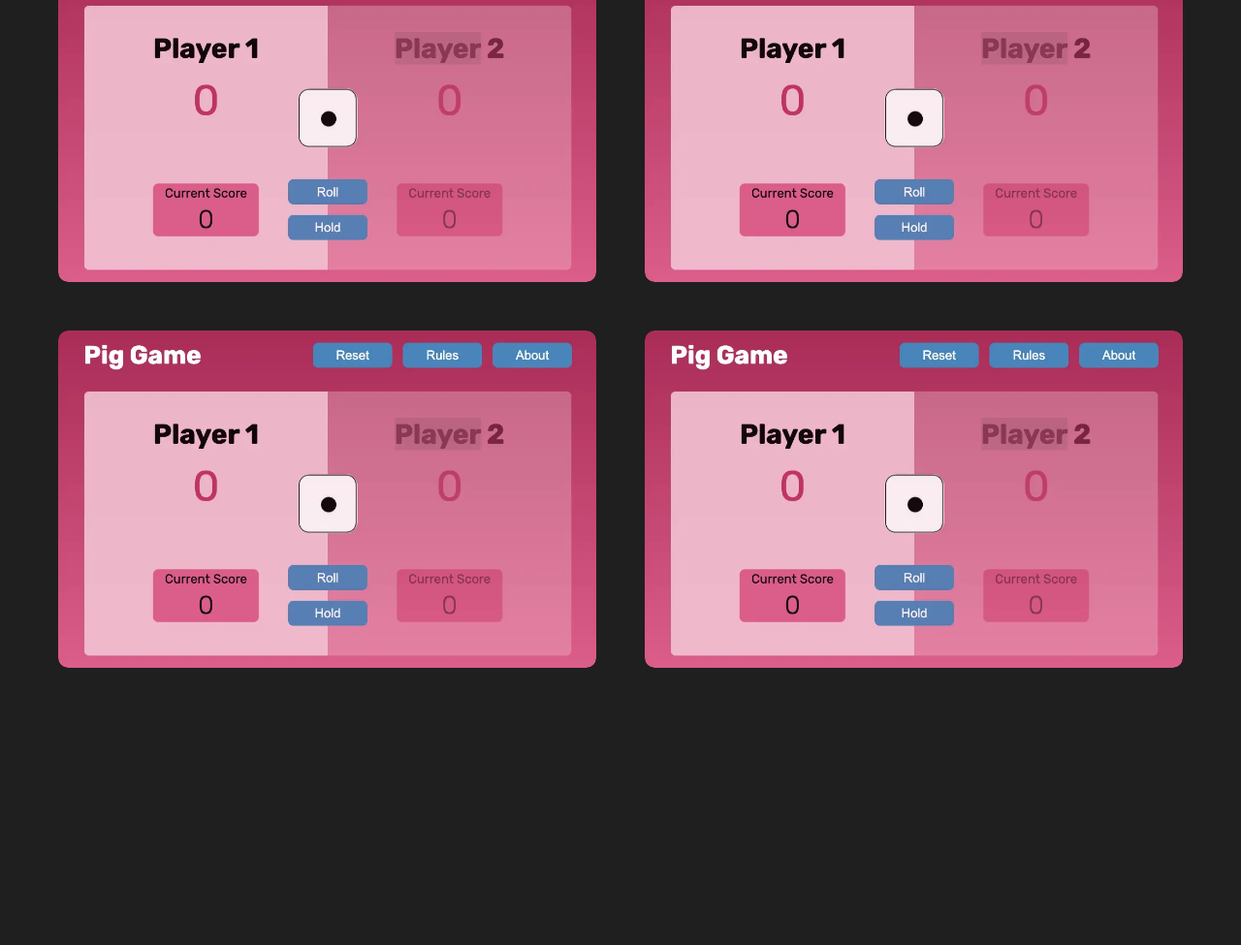
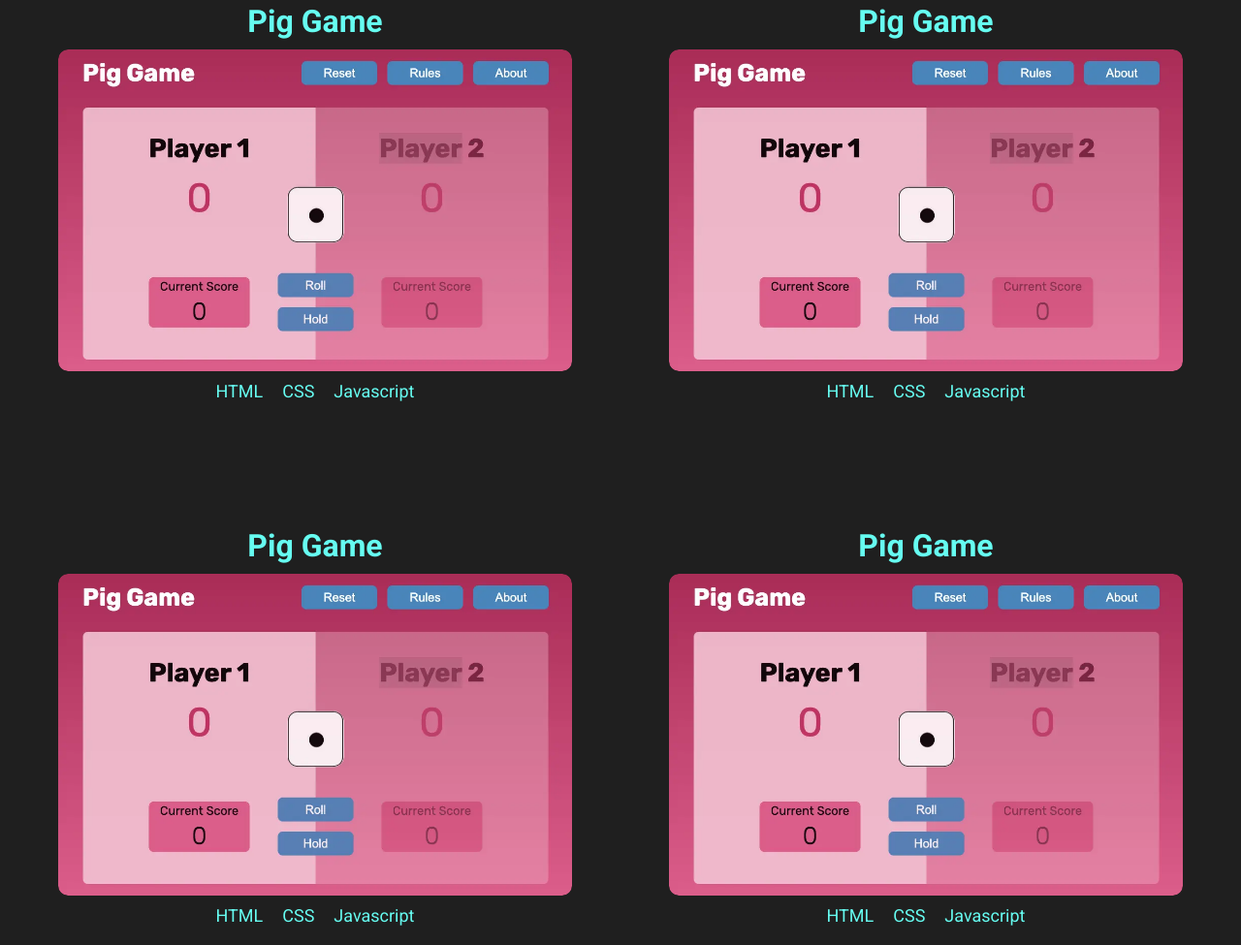
Before and after one commit to snkennedy21/Portfolio, a plain HTML site: page index.html in a window 1280 px wide. Shown: the part 929-1904 px from the top of the page at 97% size. Before the commit the page ends 1638 px from the top, so only its background shows below. Drawn offline with nearby package versions, Linux system fonts and the light colour scheme.

Commit message:
fix project-card bug and social-icon bug

```diff
--- a/index.html
+++ b/index.html
@@ -98,6 +98,8 @@
         class="projects-section-heading__letter">s</span> </h1>
     <div class="projects-grid">
       <div class="project-card">
+        <h2 class="project-card__title">Pig Game</h2>
+        <div class="project-card__image-container">
           <img class="project-card__image" src="imgs/project-1.webp" />
           <div class="project-card__image-wrap invisible">
             <div class="project-card__icons">
@@ -116,8 +118,18 @@
             </div>
           </div>
         </div>
+        <div class="project-card__list-container">
+          <ul class="project-card__list">
+            <li class="project-card__list-element">HTML</li>
+            <li class="project-card__list-element">CSS</li>
+            <li class="project-card__list-element">Javascript</li>
+          </ul>
+        </div>
+      </div>
 
       <div class="project-card">
+        <h2 class="project-card__title">Pig Game</h2>
+        <div class="project-card__image-container">
           <img class="project-card__image" src="imgs/project-1.webp" />
           <div class="project-card__image-wrap invisible">
             <div class="project-card__icons">
@@ -136,8 +148,18 @@
             </div>
           </div>
         </div>
+        <div class="project-card__list-container">
+          <ul class="project-card__list">
+            <li class="project-card__list-element">HTML</li>
+            <li class="project-card__list-element">CSS</li>
+            <li class="project-card__list-element">Javascript</li>
+          </ul>
+        </div>
+      </div>
 
       <div class="project-card">
+        <h2 class="project-card__title">Pig Game</h2>
+        <div class="project-card__image-container">
           <img class="project-card__image" src="imgs/project-1.webp" />
           <div class="project-card__image-wrap invisible">
             <div class="project-card__icons">
@@ -156,8 +178,18 @@
             </div>
           </div>
         </div>
+        <div class="project-card__list-container">
+          <ul class="project-card__list">
+            <li class="project-card__list-element">HTML</li>
+            <li class="project-card__list-element">CSS</li>
+            <li class="project-card__list-element">Javascript</li>
+          </ul>
+        </div>
+      </div>
 
       <div class="project-card">
+        <h2 class="project-card__title">Pig Game</h2>
+        <div class="project-card__image-container">
           <img class="project-card__image" src="imgs/project-1.webp" />
           <div class="project-card__image-wrap invisible">
             <div class="project-card__icons">
@@ -176,6 +208,14 @@
             </div>
           </div>
         </div>
+        <div class="project-card__list-container">
+          <ul class="project-card__list">
+            <li class="project-card__list-element">HTML</li>
+            <li class="project-card__list-element">CSS</li>
+            <li class="project-card__list-element">Javascript</li>
+          </ul>
+        </div>
+      </div>
 
   </section>
 
--- a/script.js
+++ b/script.js
@@ -133,7 +133,7 @@ const sectionRevealingFunction = function () {
 
     const sectionObserver = new IntersectionObserver(revealSection, {
       root: null,
-      threshold: 0.3,
+      threshold: 0.1,
     })
 
     sectionObserver.observe(card);
--- a/style.css
+++ b/style.css
@@ -13,7 +13,7 @@
   --light-primary: #fdfdfd;
   --color-primary: #66fcf1;
   --color-primary-dark: #45a29e;
-  --color-secondary: #1f2833;
+  --color-secondary: #FC6671;
   --grey-primary: #c5c6c7;
 }
 
@@ -244,14 +244,31 @@ body {
 .projects-grid {
   display: grid;
   grid-template-columns: 1fr 1fr;
-  gap: 5rem;
+  column-gap: 10rem;
+  margin-top: 6rem;
+  row-gap: 13rem;
 }
 
 .project-card {
+  display: grid;
+  grid-template-columns: 1fr;
   position: relative;
   border-radius: 1rem;
   overflow: hidden;
   opacity: 0;
+  gap: 1rem;
+}
+
+.project-card__title {
+  font-size: 3.2rem;
+  color: var(--color-primary);
+  justify-self: center;
+}
+
+.project-card__image-container {
+  position: relative;
+  border-radius: 1rem;
+  overflow: hidden;
 }
 
 .project-card__image {
@@ -304,6 +321,18 @@ body {
 
 .project-card__icon:hover {
   transform: scale(1.2);
+}
+
+.project-card__list-container {
+  justify-self: center;
+}
+
+.project-card__list {
+  display: flex;
+  list-style: none;
+  color: var(--color-primary);
+  gap: 2rem;
+  font-size: 1.8rem;
 }
 
 @keyframes fadeInDown {
```
Lines whose indentation alone changed are shown as unchanged.
